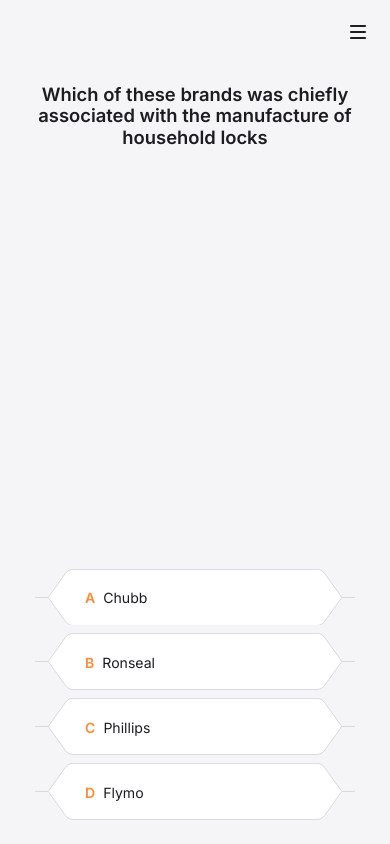
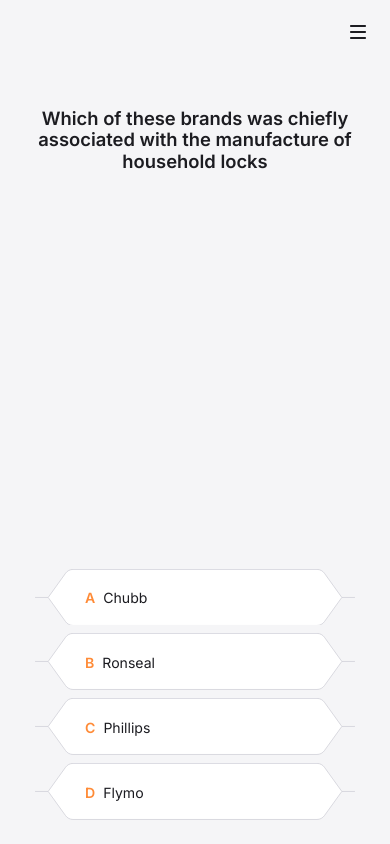
Before and after one commit to igorsharay/next-millionaire-game, a Next.js app: page / in a window 390 px wide. Both pictures are taken after a click on the button "Start". Built offline with nearby package versions, Linux system fonts and the light colour scheme.

Commit message:
fix question position on mob

```diff
--- a/src/components/GameScreen/GameScreen.module.css
+++ b/src/components/GameScreen/GameScreen.module.css
@@ -72,7 +72,7 @@
 
   .questionContainer {
     padding: 24px 0;
-    min-height: 100vh;
+    height: 100%;
     row-gap: 20px;
     align-items: center;
   }
@@ -80,6 +80,18 @@
 
 @media (max-width: 768px) {
   .levelsListContainer {
-    padding: 64px 0;
+    padding: 64px 0 24px;
+  }
+
+  .questionContainer {
+    padding: 48px 0 24px;
+    height: 100%;
+    align-items: center;
+  }
+
+  .question {
+    display: flex;
+    flex-grow: 1;
+    align-self: center;
   }
 }
--- a/src/components/GameScreen/GameScreen.tsx
+++ b/src/components/GameScreen/GameScreen.tsx
@@ -29,9 +29,9 @@
         ) : null}
 
         <div className={styles.questionContainer}>
-          <h4 className={styles.question}>
-            {gameQuestions.length ? gameQuestions[currentLevel].text : 'No questions'}
-          </h4>
+          <div className={styles.question}>
+            <h4>{gameQuestions.length ? gameQuestions[currentLevel].text : 'No questions'}</h4>
+          </div>
           <div className={styles.answersListContainer}>
             <AnswersList
               answers={gameQuestions.length ? gameQuestions[currentLevel].answers : []}
```
